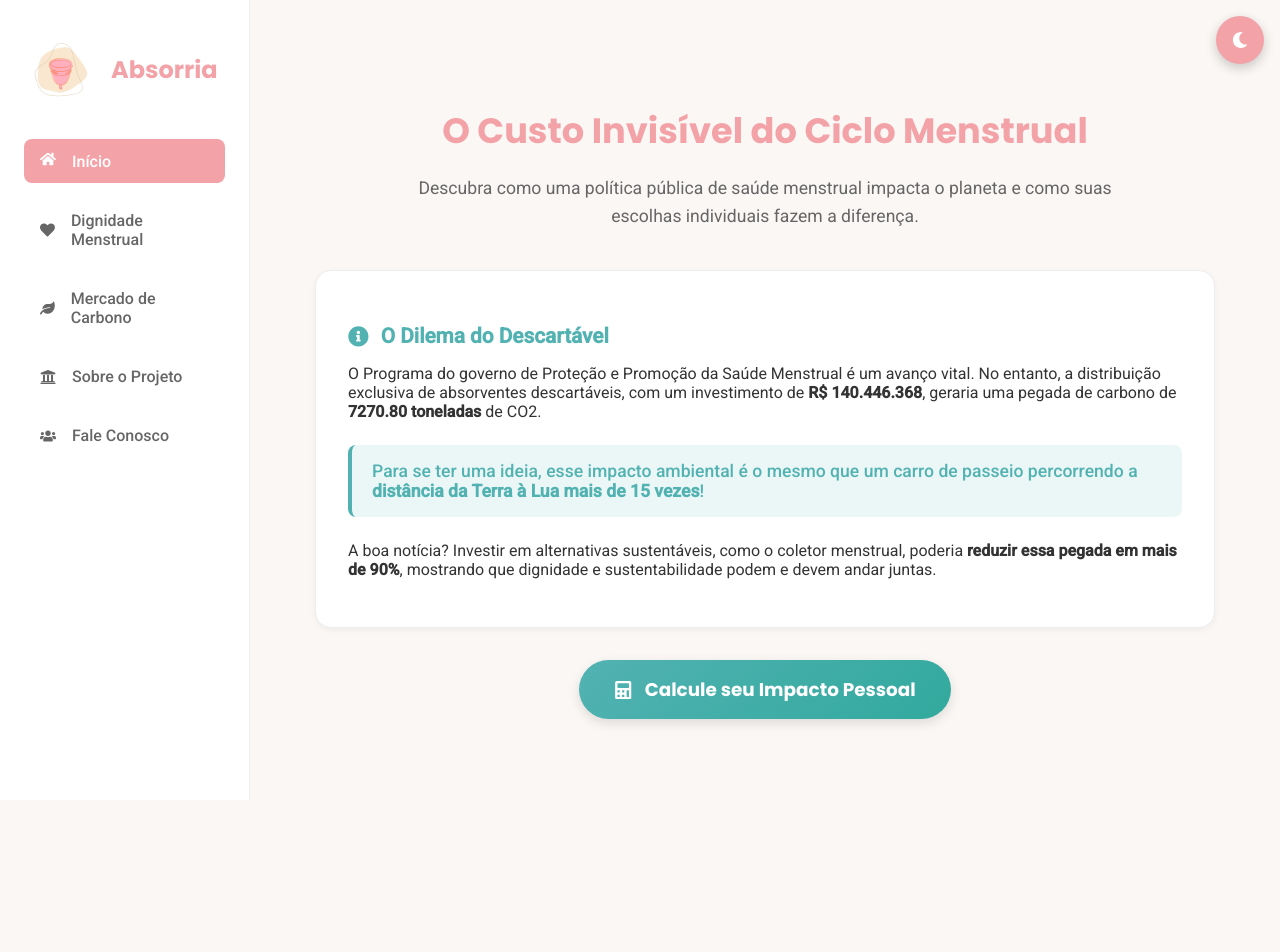
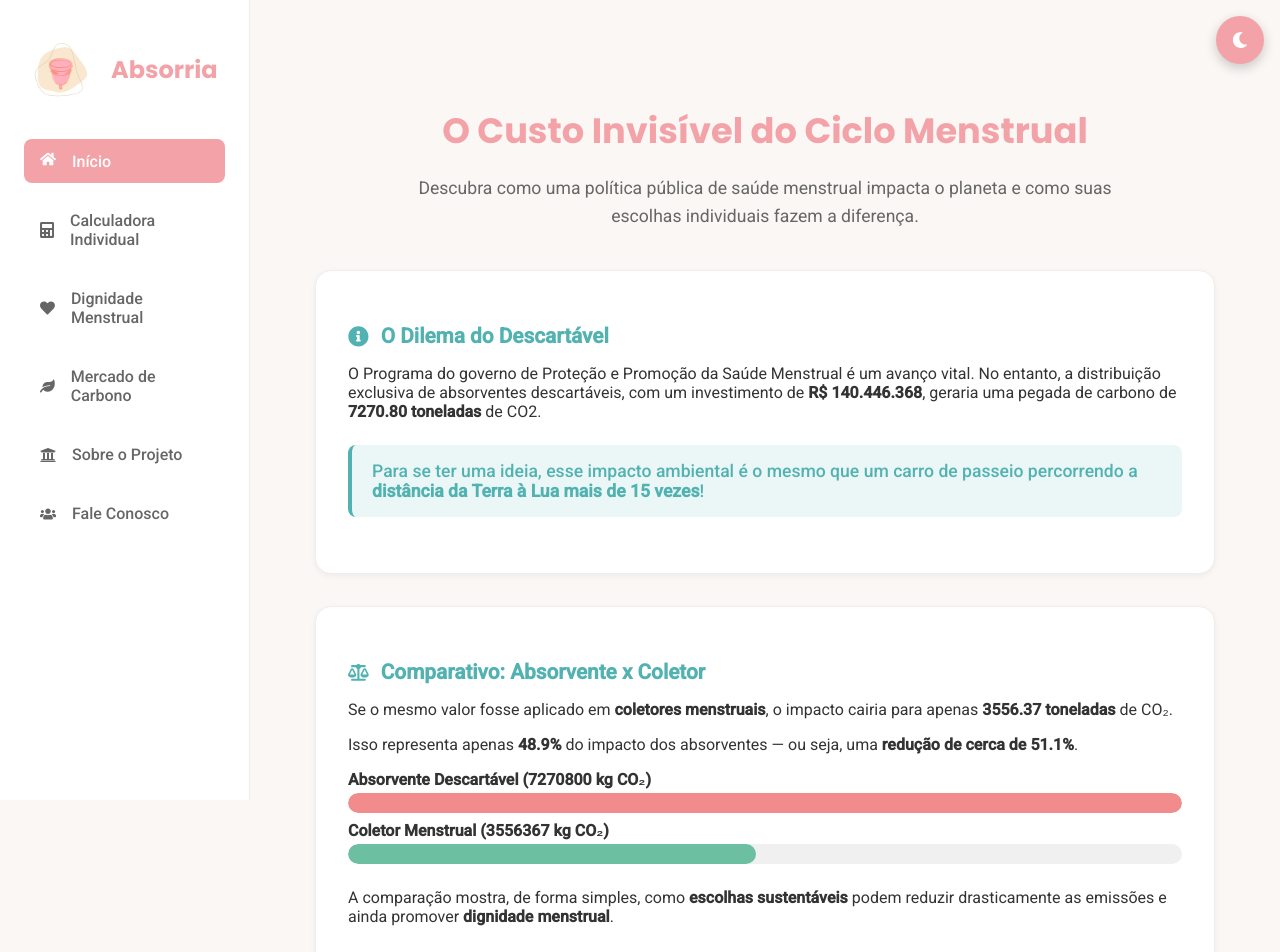
Before and after one commit to iyumw/absorria-front, a React (Vite) app: page / in a window 1280 px wide. Shown: the top 952 px of the page. Before the commit the page ends 800 px from the top, so only its background shows below. Built offline with nearby package versions, Linux system fonts and the light colour scheme.

Commit message:
feat: add calculator navigation link to Sidebar and enhance HomePage with sustainability comparison chart

```diff
--- a/src/components/layout/Sidebar.module.css
+++ b/src/components/layout/Sidebar.module.css
@@ -187,3 +187,22 @@
     display: none;
   }
 }
+
+.desktopOnly {
+  display: none;
+}
+
+@media (min-width: 768px) {
+  .desktopOnly {
+    display: flex;
+  }
+}
+
+/* Opcional: destaque o botão da calculadora */
+.navLink svg {
+  transition: transform 0.2s ease;
+}
+
+.navLink:hover svg {
+  transform: scale(1.1);
+}
--- a/src/components/layout/Sidebar.tsx
+++ b/src/components/layout/Sidebar.tsx
@@ -8,6 +8,7 @@ import {
   FaSun,
   FaMoon,
   FaUniversity,
+  FaCalculator,
 } from "react-icons/fa";
 
 const logo = "/absorria.png";
@@ -37,7 +38,6 @@ const Sidebar = ({ theme, toggleTheme }: SidebarProps) => {
               `${styles.navLink} ${isActive ? styles.active : ""}`
             }
           >
-            {/* Logo no mobile, ícone no desktop */}
             <span className={styles.mobileLogo}>
               <img src={logo} alt="Logo Absorria" />
             </span>
@@ -46,6 +46,19 @@ const Sidebar = ({ theme, toggleTheme }: SidebarProps) => {
             </span>
             <span>Início</span>
           </NavLink>
+
+          <NavLink
+            to="/calculadora"
+            className={({ isActive }) =>
+              `${styles.navLink} ${styles.desktopOnly} ${
+                isActive ? styles.active : ""
+              }`
+            }
+          >
+            <FaCalculator />
+            <span>Calculadora Individual</span>
+          </NavLink>
+
           <NavLink
             to="/dignidade-menstrual"
             className={({ isActive }) =>
@@ -55,6 +68,7 @@ const Sidebar = ({ theme, toggleTheme }: SidebarProps) => {
             <FaHeart />
             <span>Dignidade Menstrual</span>
           </NavLink>
+
           <NavLink
             to="/mercado-de-carbono"
             className={({ isActive }) =>
@@ -64,6 +78,7 @@ const Sidebar = ({ theme, toggleTheme }: SidebarProps) => {
             <FaLeaf />
             <span>Mercado de Carbono</span>
           </NavLink>
+
           <NavLink
             to="/sobre"
             className={({ isActive }) =>
@@ -73,6 +88,7 @@ const Sidebar = ({ theme, toggleTheme }: SidebarProps) => {
             <FaUniversity />
             <span>Sobre o Projeto</span>
           </NavLink>
+
           <NavLink
             to="/contato"
             className={({ isActive }) =>
@@ -82,6 +98,8 @@ const Sidebar = ({ theme, toggleTheme }: SidebarProps) => {
             <FaUsers />
             <span>Fale Conosco</span>
           </NavLink>
+
+
         </nav>
       </aside>
     </>
--- a/src/pages/CalculatorPage.tsx
+++ b/src/pages/CalculatorPage.tsx
@@ -1,4 +1,4 @@
-import React, { useState, useRef, useEffect } from "react"; // 1. IMPORTAR useRef e useEffect
+import React, { useState, useRef, useEffect } from "react";
 import { PRODUCT_DATA } from "../constants/menstrualData";
 import { FaArrowLeft } from "react-icons/fa";
 import { useNavigate } from "react-router-dom";
@@ -14,14 +14,7 @@ import {
   Legend,
 } from "chart.js";
 
-ChartJS.register(
-  CategoryScale,
-  LinearScale,
-  BarElement,
-  Title,
-  Tooltip,
-  Legend
-);
+ChartJS.register(CategoryScale, LinearScale, BarElement, Title, Tooltip, Legend);
 
 const CalculatorPage = () => {
   const navigate = useNavigate();
@@ -59,7 +52,6 @@ const CalculatorPage = () => {
     setResult({ padFootprint, cupFootprint });
   };
 
-  // ... (o restante do código para 'chartData' continua igual)
   const chartData = result
     ? {
         labels: ["Absorventes descartáveis", "Coletor menstrual"],
@@ -160,7 +152,11 @@ const CalculatorPage = () => {
                 <strong>{result.padFootprint.toFixed(2)} kg</strong> de CO2. Ao
                 utilizar um coletor menstrual, a emissão cai para{" "}
                 <strong>{result.cupFootprint.toFixed(2)} kg</strong> de CO2,
-                representando uma redução de até 90% no impacto ambiental.
+                representando uma redução de{" "}
+                <strong>
+                  {(((result.padFootprint - result.cupFootprint) / result.padFootprint) * 100).toFixed(1)}%
+                </strong>{" "}
+                no impacto ambiental.
               </p>
               <p className={styles.tip}>
                 Dica: Alternativas reutilizáveis ajudam a preservar recursos
--- a/src/pages/HomePage.module.css
+++ b/src/pages/HomePage.module.css
@@ -112,3 +112,36 @@
     margin: 1rem auto;
   }
 }
+
+.barComparison {
+  margin-top: 1rem;
+  margin-bottom: 1.5rem;
+}
+
+.barLabel {
+  font-weight: 600;
+  color: var(--text-color);
+  margin-top: 0.5rem;
+  margin-bottom: 0.25rem;
+}
+
+.barWrapper {
+  background-color: #f0f0f0;
+  border-radius: 10px;
+  height: 20px;
+  width: 100%;
+  overflow: hidden;
+  margin-bottom: 0.5rem;
+}
+
+.barAbsorvente {
+  height: 100%;
+  background-color: #f28b8b; /* rosa claro */
+  border-radius: 10px;
+}
+
+.barColetor {
+  height: 100%;
+  background-color: #6cc0a1; /* verde menta */
+  border-radius: 10px;
+}
--- a/src/pages/HomePage.tsx
+++ b/src/pages/HomePage.tsx
@@ -2,7 +2,7 @@ import { useMemo } from "react";
 import { PROGRAM_DATA, PRODUCT_DATA } from "../constants/menstrualData";
 import { NavLink } from "react-router-dom";
 import styles from "./HomePage.module.css";
-import { FaCalculator, FaInfoCircle } from "react-icons/fa";
+import { FaBalanceScale, FaCalculator, FaInfoCircle } from "react-icons/fa";
 
 const CO2_PER_KM_CAR = 0.12;
 
@@ -16,8 +16,26 @@ const HomePage = () => {
     const padFootprint =
       (totalPads * PRODUCT_DATA.disposablePadCarbonFootprint) /
       PRODUCT_DATA.disposablePadAnnualCycle;
+
+    const totalCups = Math.round(
+      PROGRAM_DATA.investmentValue / PROGRAM_DATA.averageCupPrice
+    );
+    const cupFootprint =
+      (totalCups * PRODUCT_DATA.cupCarbonFootprint) /
+      PRODUCT_DATA.cupAnnualCycle;
+
+    const relativeImpact = (cupFootprint / padFootprint) * 100;
+    const reduction = 100 - relativeImpact;
     const kmDriven = padFootprint / CO2_PER_KM_CAR;
-    return { totalPads, padFootprint, kmDriven };
+    return {
+      totalPads,
+      totalCups,
+      padFootprint,
+      cupFootprint,
+      relativeImpact,
+      reduction,
+      kmDriven,
+    };
   }, []);
 
   return (
@@ -33,21 +51,69 @@ const HomePage = () => {
           <FaInfoCircle /> O Dilema do Descartável
         </h3>
         <p>
-          O Programa do governo de Proteção e Promoção da Saúde Menstrual é um avanço
-          vital. No entanto, a distribuição exclusiva de absorventes
+          O Programa do governo de Proteção e Promoção da Saúde Menstrual é um
+          avanço vital. No entanto, a distribuição exclusiva de absorventes
           descartáveis, com um investimento de{" "}
           <b>R$ {PROGRAM_DATA.investmentValue.toLocaleString("pt-BR")}</b>,
           geraria uma pegada de carbono de{" "}
-          <b>{(simulationResults.padFootprint / 1000).toFixed(2)} toneladas</b> de CO2.
+          <b>{(simulationResults.padFootprint / 1000).toFixed(2)} toneladas</b>{" "}
+          de CO2.
         </p>
         <p className={styles.analogy}>
           Para se ter uma ideia, esse impacto ambiental é o mesmo que um carro
-          de passeio percorrendo a <b>distância da Terra à Lua mais de 15 vezes</b>!
+          de passeio percorrendo a{" "}
+          <b>distância da Terra à Lua mais de 15 vezes</b>!
+        </p>
+      </div>
+
+      <div className={styles.card}>
+        <h3>
+          <FaBalanceScale /> Comparativo: Absorvente x Coletor
+        </h3>
+        <p>
+          Se o mesmo valor fosse aplicado em{" "}
+          <strong>coletores menstruais</strong>, o impacto cairia para apenas{" "}
+          <b>{(simulationResults.cupFootprint / 1000).toFixed(2)} toneladas</b>{" "}
+          de CO₂.
         </p>
         <p>
-          A boa notícia? Investir em alternativas sustentáveis, como o coletor
-          menstrual, poderia <b>reduzir essa pegada em mais de 90%</b>,
-          mostrando que dignidade e sustentabilidade podem e devem andar juntas.
+          Isso representa apenas{" "}
+          <b>{simulationResults.relativeImpact.toFixed(1)}%</b> do impacto dos
+          absorventes — ou seja, uma{" "}
+          <b>redução de cerca de {simulationResults.reduction.toFixed(1)}%</b>.
+        </p>
+
+        <div className={styles.barComparison}>
+          <div className={styles.barLabel}>
+            Absorvente Descartável ({simulationResults.padFootprint.toFixed(0)}{" "}
+            kg CO₂)
+          </div>
+          <div className={styles.barWrapper}>
+            <div
+              className={styles.barAbsorvente}
+              style={{ width: "100%" }}
+            ></div>
+          </div>
+
+          <div className={styles.barLabel}>
+            Coletor Menstrual ({simulationResults.cupFootprint.toFixed(0)} kg
+            CO₂)
+          </div>
+          <div className={styles.barWrapper}>
+            <div
+              className={styles.barColetor}
+              style={{
+                width: `${simulationResults.relativeImpact.toFixed(1)}%`,
+              }}
+            ></div>
+          </div>
+        </div>
+
+        <p>
+          A comparação mostra, de forma simples, como{" "}
+          <strong>escolhas sustentáveis </strong>
+          podem reduzir drasticamente as emissões e ainda promover{" "}
+          <strong>dignidade menstrual</strong>.
         </p>
       </div>
 
```
